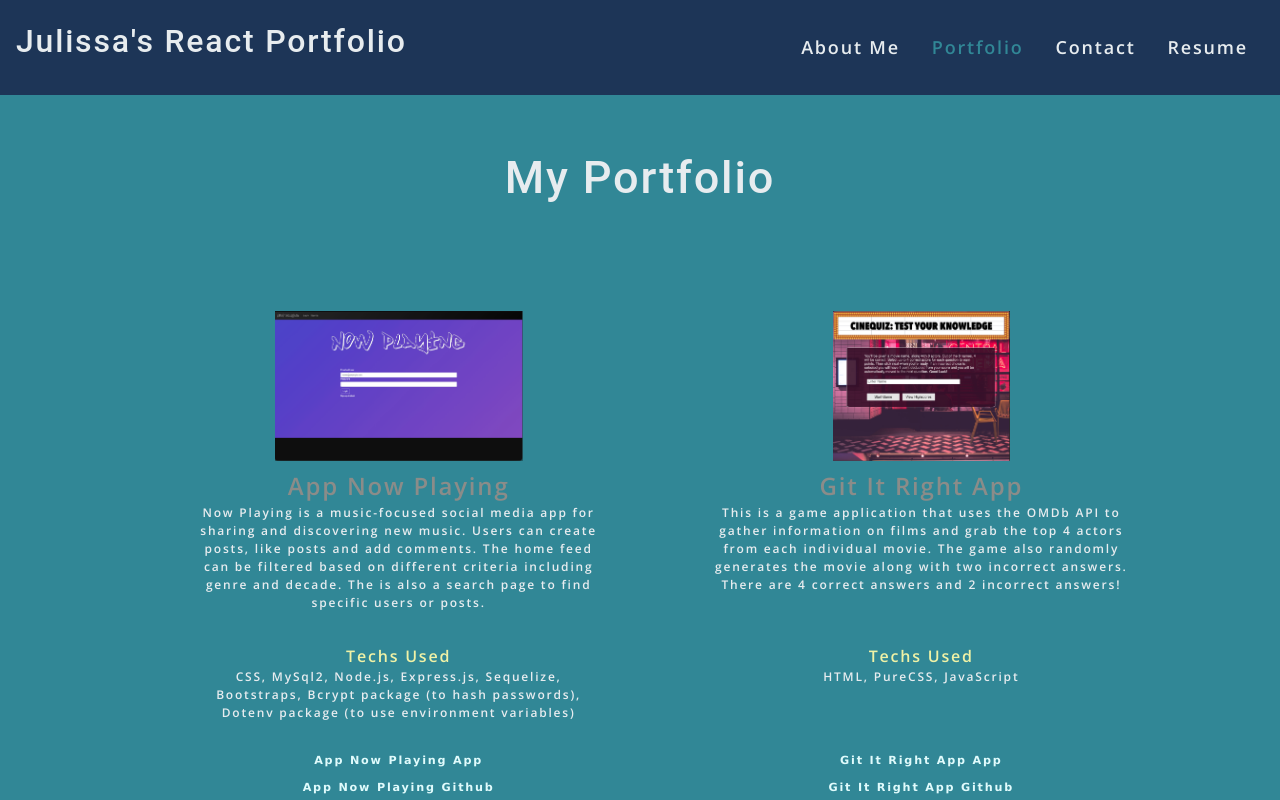
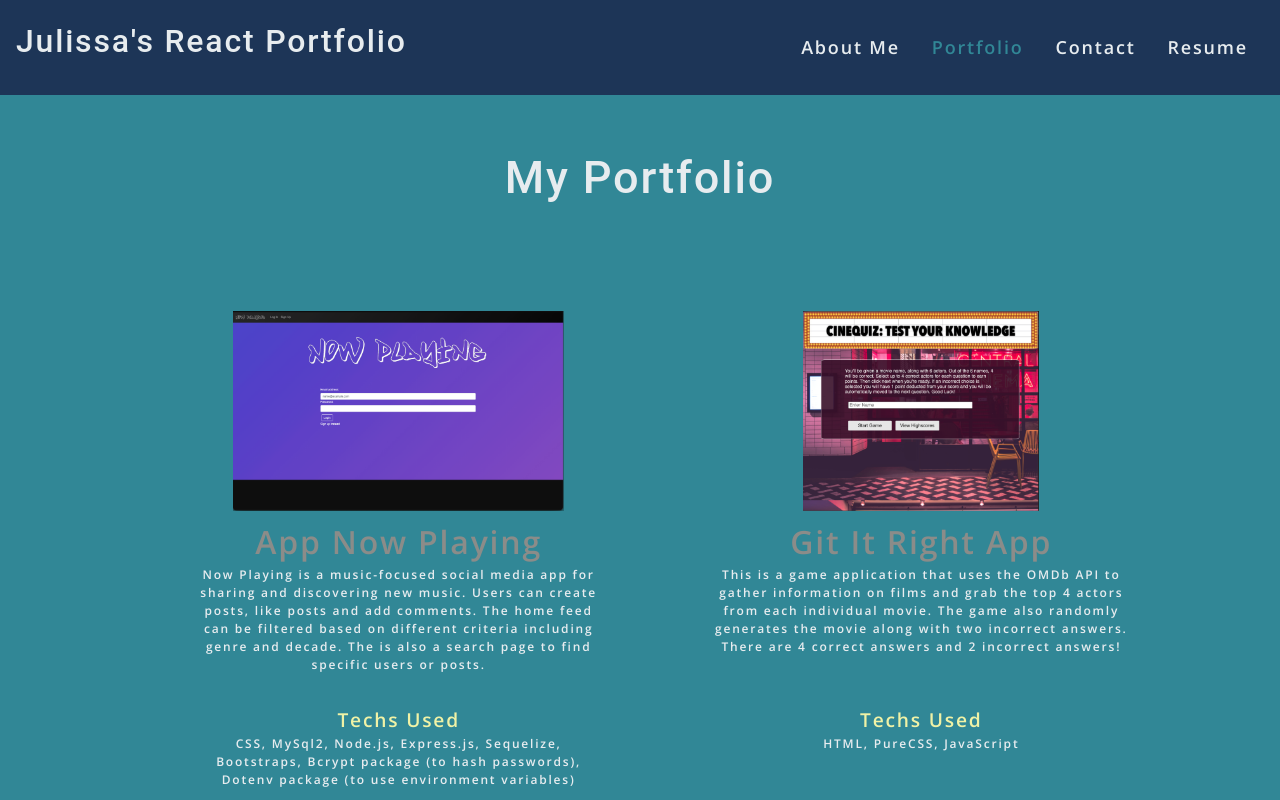
Before and after one commit to yoyachi/update-react-portfolio, a React (Create React App) app: page / in a window 1280 px wide. Both pictures are taken after a click on the item "Portfolio". Shown: the top 800 px of the page. Built offline with nearby package versions, Linux system fonts and the light colour scheme.

Commit message:
Updated portfolio/card-index.css

```diff
--- a/src/index.css
+++ b/src/index.css
@@ -355,12 +355,12 @@ textarea {
 }
 
 .card-title {
-	font-size: 1.5rem;
+	font-size: 2rem;
 	color: var(--quaternary);
 }
 
 .card-subtitle {
-	font-size: 1rem;
+	font-size: 1.2rem;
 	color: var(--tertiary);
 }
 
@@ -377,8 +377,8 @@ textarea {
 }
 
 .card-image {
-	max-width: 300px;
-	max-height: 150px;
+	max-width: 400px;
+	max-height: 200px;
 }
 
 .card-link {
```
